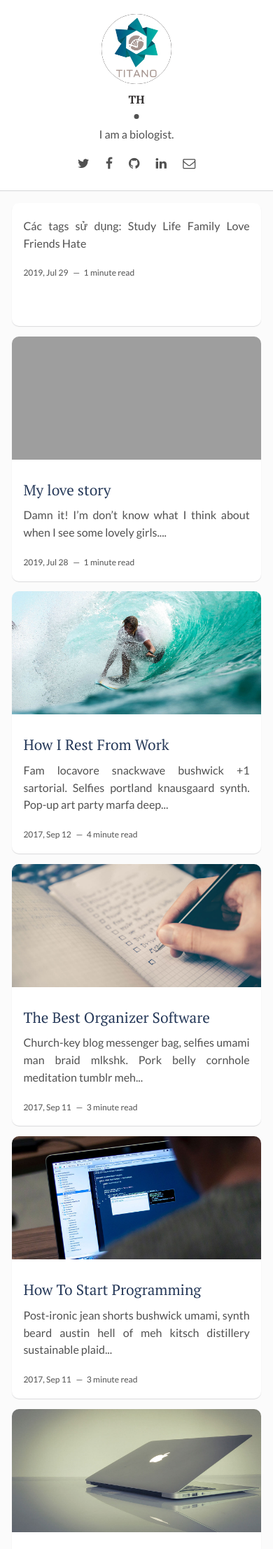
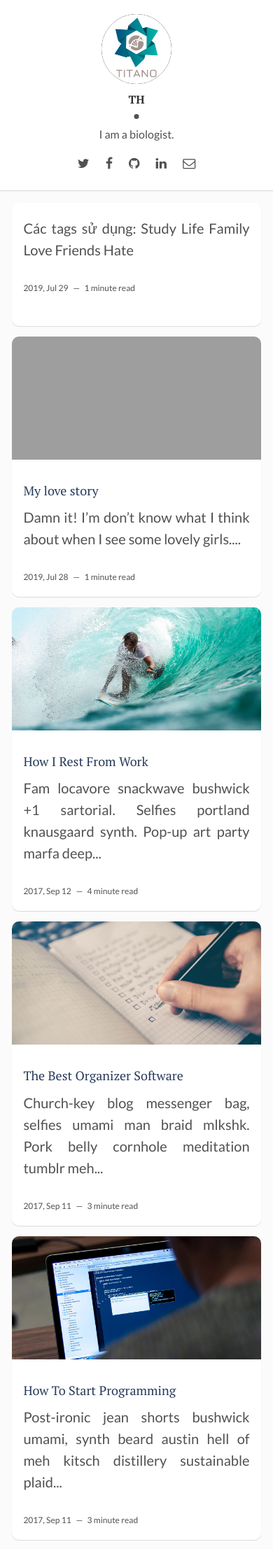
Before and after one commit to hotan123/blog, a Jekyll site: the page built from index.html, in a window 390 px wide. Shown: the top 2214 px of the page at 70% size. Built offline with Jekyll 4.4.1, drawn with Linux system fonts in a browser that asks for light colours; the list of posts is cut into pages by our own code.

Commit message:
Update main.css

```diff
--- a/assets/css/main.css
+++ b/assets/css/main.css
@@ -1369,6 +1369,7 @@ a.newer-posts:hover {
 /* Medium Devices, Desktops */
 @media only screen and (max-width: 992px) {
   .post {
+    font-size: 20px !important;
     width: 48%;
     max-width: 100%;
     margin: 0 0.9% 1.5%;
@@ -1479,6 +1480,6 @@ a.newer-posts:hover {
     margin: 0 0 5px;
   }
   .post .post-content .post-title a {
-    font-size: 21px;
+    font-size: 18px;
   }
 }
```
